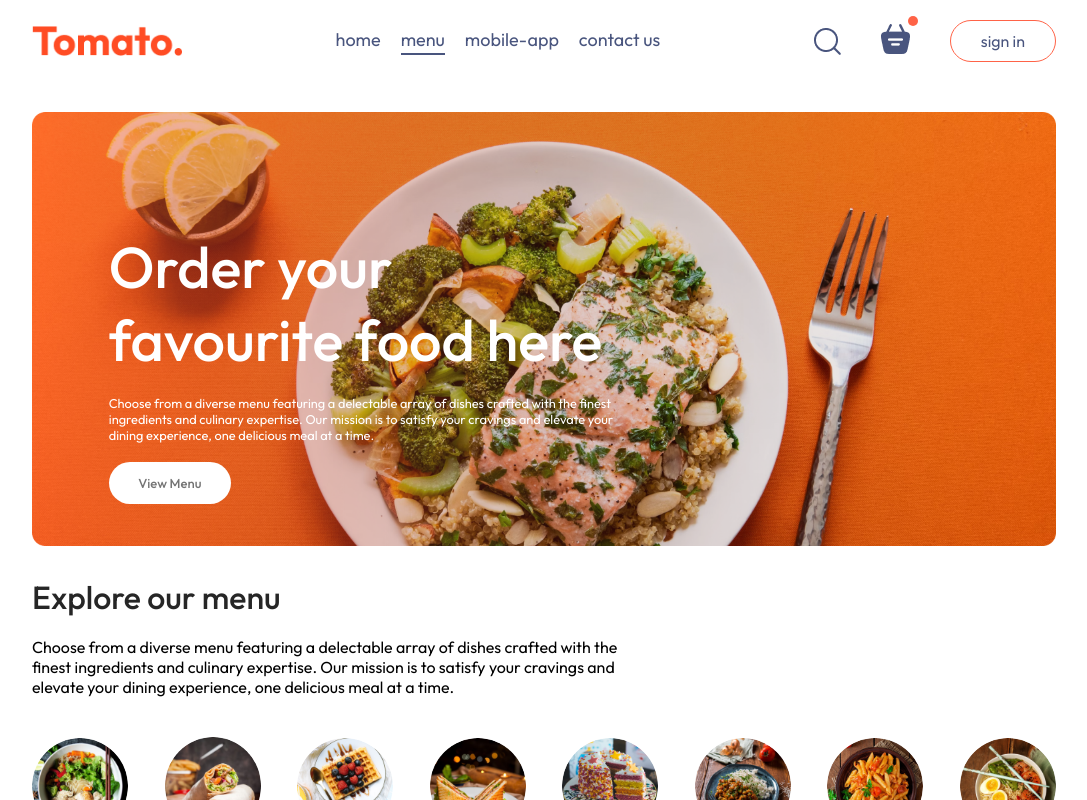
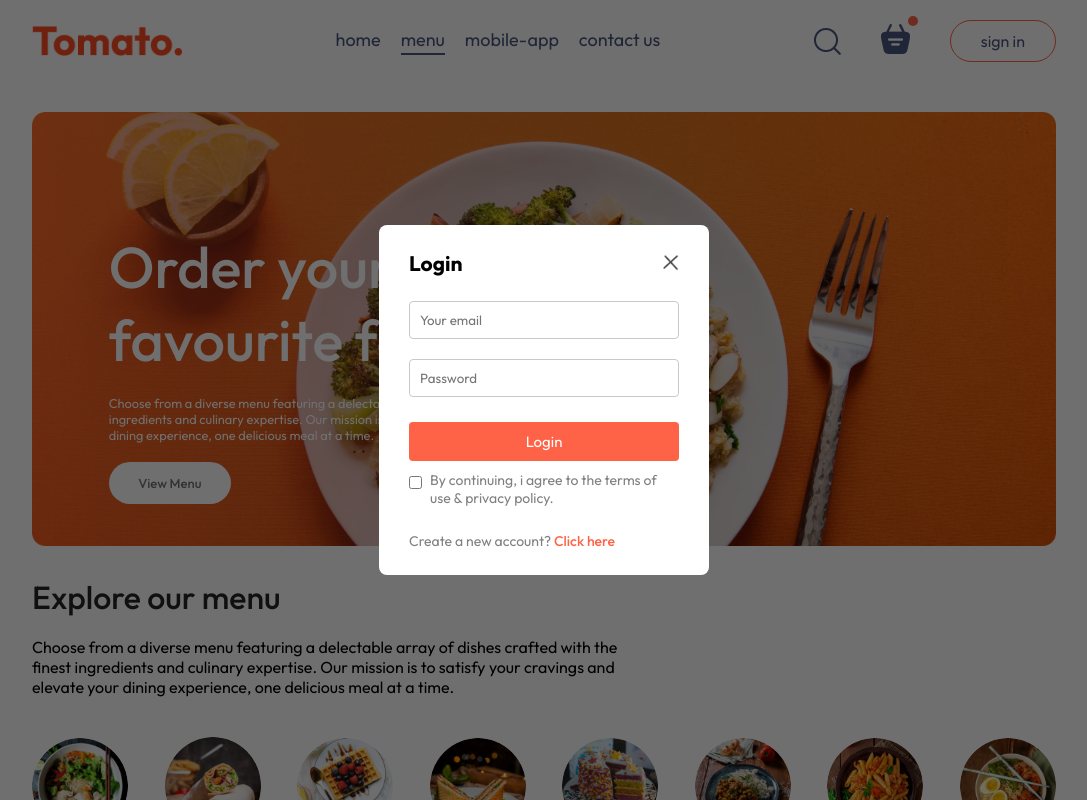
Before and after one commit to JuSp12/food-del, a React (Vite) app in the folder frontend/: page / in a window 1280 px wide. Both pictures are taken after a click on the button "sign in". Shown: the top 800 px of the page, without its empty margins (96-1183 px from the left). Built offline with nearby package versions, Linux system fonts and the light colour scheme.

Commit message:
Login display completed

```diff
--- a/frontend/src/App.jsx
+++ b/frontend/src/App.jsx
@@ -1,16 +1,21 @@
-import React from 'react'
+import React, {useState} from 'react'
 import Navbar from './components/Navbar/Navbar'
 import { Route, Routes } from 'react-router-dom'
 import Home from './pages/Home/Home'
 import Cart from './pages/Card/Cart'
 import PlaceOrder from './pages/PlaceOrder/PlaceOrder'
 import Footer from './components/Footer/Footer'
+import LoginPopup from './components/LoginPopup/LoginPopup'
 
 const App = () => {
+
+  const [showLogin, setShowLogin] = useState(false);
+
   return (
     <>
+    {showLogin?<LoginPopup setShowLogin={setShowLogin}/>:<></>}
     <div className='app'>
-      <Navbar/>
+      <Navbar setShowLogin={setShowLogin}/>
       <Routes>
         <Route path='/' element={<Home/>}/>
         <Route path='/cart' element={<Cart/>}/>
--- a/frontend/src/components/LoginPopup/LoginPopup.css
+++ b/frontend/src/components/LoginPopup/LoginPopup.css
@@ -0,0 +1,75 @@
+.login-popup {
+    position: absolute;
+    z-index: 1;
+    width: 100%;
+    height: 100%;
+    background-color: #00000090;
+    display: grid;
+}
+
+.login-popup-container {
+    place-self: center;
+    width:  max(23vw, 330px);
+    color: #808080;
+    background-color: white;
+    display: flex;
+    flex-direction: column;
+    gap: 25px;
+    padding: 25px 30px;
+    border-radius: 8px;
+    font-size: 14px;
+    animation: fadeIn 0,5s;
+
+}
+
+.login-popup-title {
+    display: flex;
+    justify-content: space-between;
+    align-items: center;
+    color: black;
+}
+
+.login-popup-title img {
+    width: 16px;
+    cursor: pointer;
+}
+
+.login-popup-inputs {
+    display: flex;
+    flex-direction: column;
+    gap: 20px;
+}
+
+.login-popup-inputs input {
+    outline: none;
+    border: 1px solid #c9c9c9;
+    padding: 10px;
+    border-radius: 4px;
+}
+
+.login-popup-container button {
+    border: none;
+    padding: 10px;
+    border-radius: 4px;
+    color: white;
+    background-color: tomato;
+    font-size: 15px;
+    cursor: pointer;
+}
+
+.login-popup-condition {
+    display: flex;
+    align-items: start;
+    gap: 8px;
+    margin-top: -15px;
+}
+
+.login-popup-condition input {
+    margin-top: 5px;
+}
+
+.login-popup p span {
+    color: tomato;
+    font-weight: 500;
+    cursor: pointer;
+}
--- a/frontend/src/components/LoginPopup/LoginPopup.jsx
+++ b/frontend/src/components/LoginPopup/LoginPopup.jsx
@@ -1,10 +1,34 @@
-import React from 'react'
+import React, { useState } from 'react'
 import './LoginPopup.css'
+import { assets } from '../../assets/assets'
 
-const LoginPopup = () => {
+const LoginPopup = ({setShowLogin}) => {
+
+  const [currState, setCurrState] = useState("Login")
+
   return (
-    <div>
+    <div className='login-popup'>
+      <form className="login-popup-container">
+        <div className="login-popup-title">
+          <h2>{currState}</h2>
+          <img onClick={() =>setShowLogin(false)} src={assets.cross_icon} alt="" />
+        </div>
+        <div className="login-popup-inputs">
+          {currState==="Login"?<></>:<input type="text" placeholder='Your name' required />}
+          <input type="email" placeholder='Your email' required />
+          <input type="password" placeholder='Password' required />
+        </div>
+        <button>{currState==="Sign Up"?"Create account":"Login"}</button>
+        <div className="login-popup-condition">
+          <input type="checkbox" required />
+          <p>By continuing, i agree to the terms of use & privacy policy.</p>
+        </div>
+        {currState==="Login"
+        ?<p>Create a new account? <span onClick={()=> setCurrState ("Sing Up")}>Click here</span></p>
+        :<p>Already have an account? <span onClick={()=> setCurrState ("Login")}> Login here</span></p>}
 
+
+      </form>
     </div>
   )
 }
--- a/frontend/src/components/Navbar/Navbar.jsx
+++ b/frontend/src/components/Navbar/Navbar.jsx
@@ -3,7 +3,7 @@
 import { assets } from "../../assets/assets";
 import { Link } from 'react-router-dom';
 
-const Navbar = () => {
+const Navbar = ({setShowLogin}) => {
 
     const [menu, setMenu] = useState("menu");
   return (
@@ -21,7 +21,7 @@
           <img src={assets.basket_icon} alt="" />
           <div className="dot"></div>
         </div>
-        <button>sign in</button>
+        <button onClick={() => setShowLogin(true)}>sign in</button>
       </div>
     </div>
   );
```
